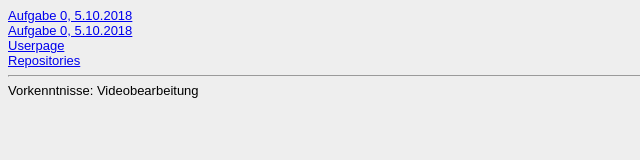
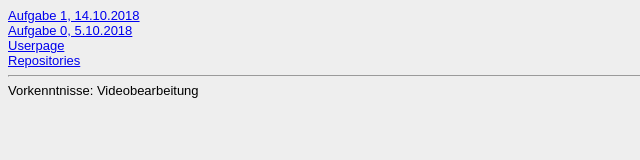
Before and after one commit to dennisbenz/dennisbenz.github.io, a plain HTML site: page Steckbrief/steckbrief.htm in a window 1280 px wide. Shown: the full height of the page, 0-640 px from the left. Drawn offline with Linux system fonts and the light colour scheme.

Commit message:
Datum richtig

```diff
--- a/Steckbrief/steckbrief.htm
+++ b/Steckbrief/steckbrief.htm
@@ -5,7 +5,7 @@
 <!-- diese Zeile zuvor löschen
 <a href="Datenadresse eintragen" target="_blank">Aufgabe 1a, 1.1.2015</a></br>
 und diese -->
-<a href="https://dennisbenz.github.io/EIA2/Aufgabe1/Aufgabe1.html" target="_blank">Aufgabe 0, 5.10.2018</a><br>
+<a href="https://dennisbenz.github.io/EIA2/Aufgabe1/Aufgabe1.html" target="_blank">Aufgabe 1, 14.10.2018</a><br>
 <a href="https://dennisbenz.github.io/EIA2/Aufgabe0/Aufgabe0.html" target="_blank">Aufgabe 0, 5.10.2018</a><br>
 <a href="https://dennisbenz.github.io/" target="_blank">Userpage</a><br>
 <a href="https://github.com/dennisbenz/EIA2" target="_blank">Repositories</a><br>
```
